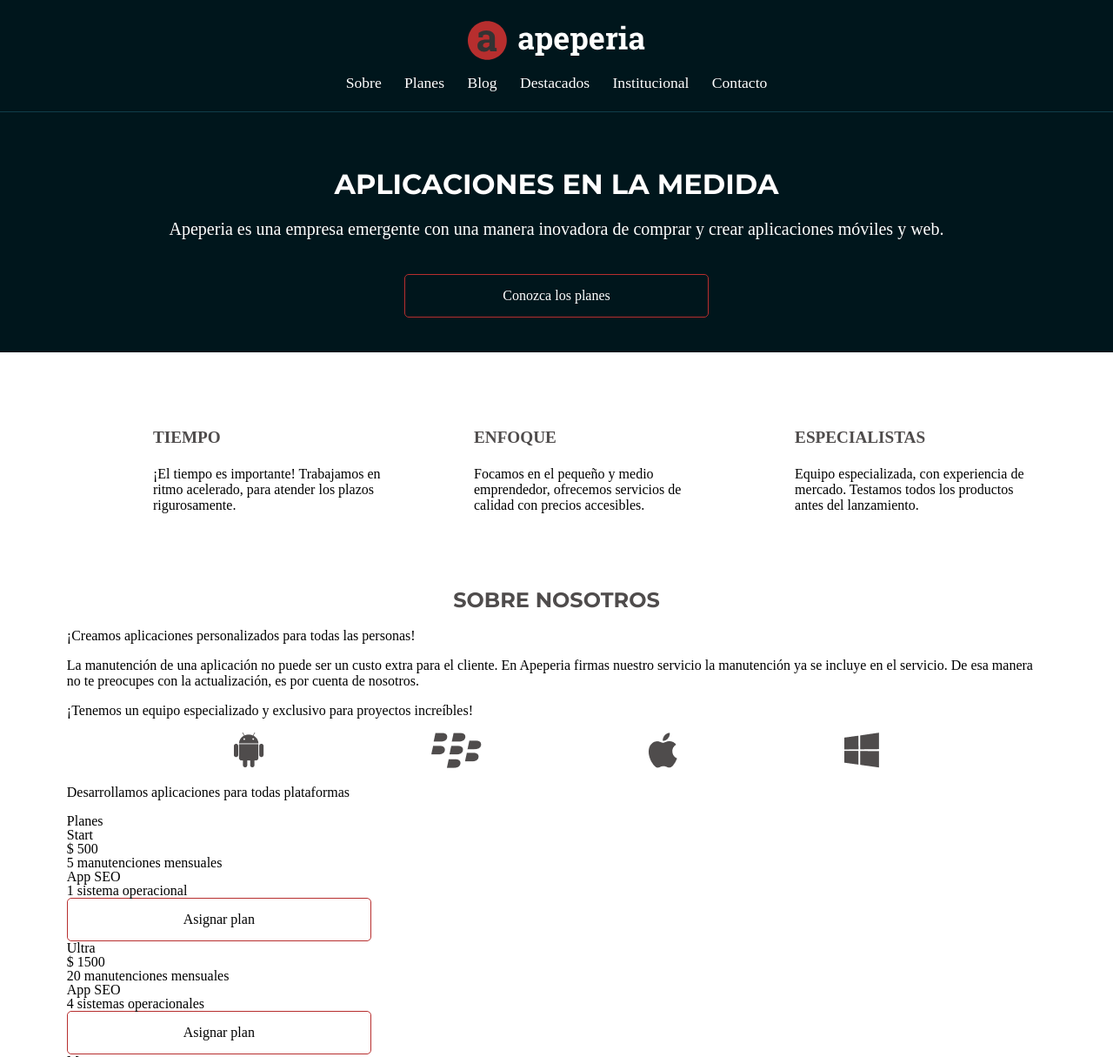
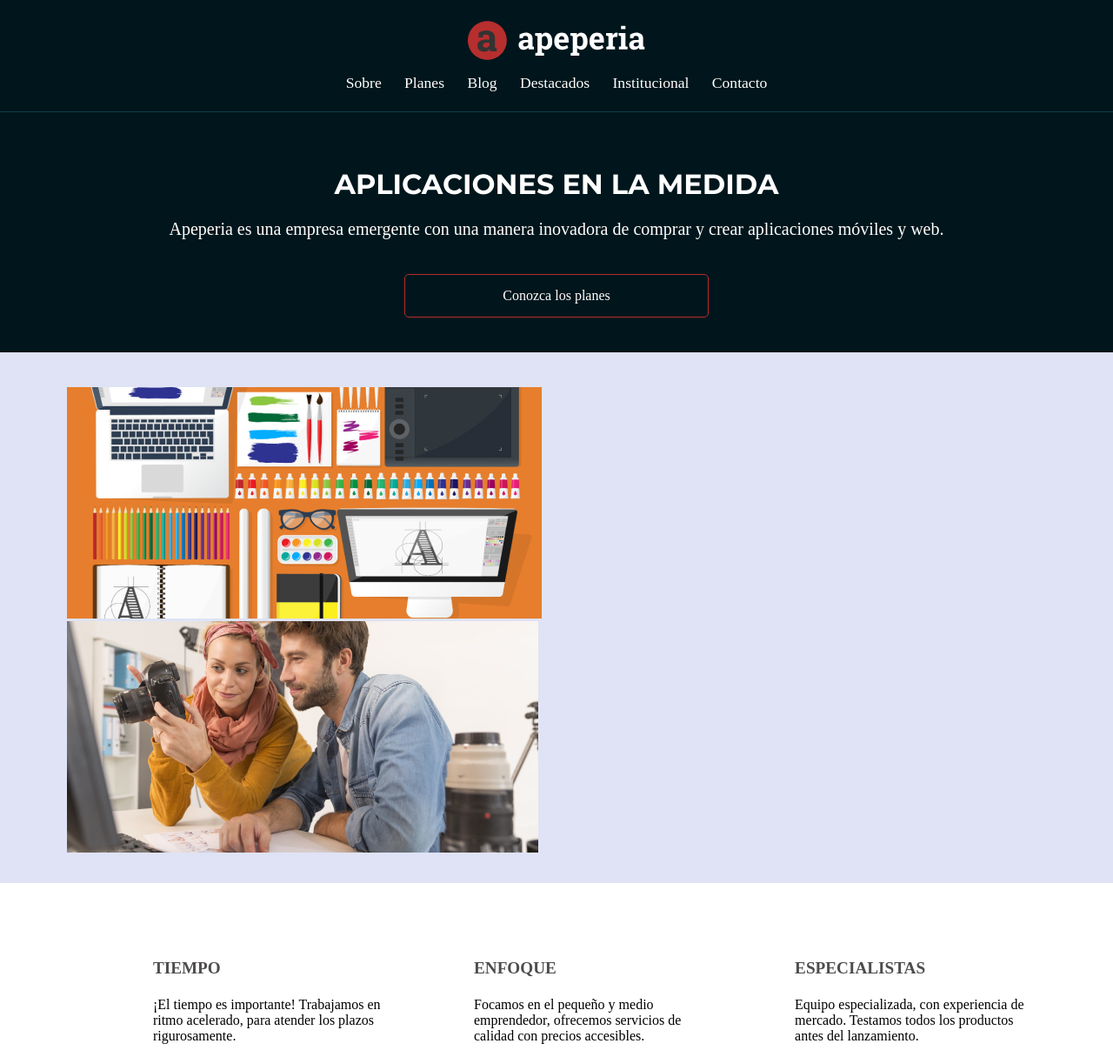
Before and after one commit to LUENRA9/ApeperiaProyecto, a plain HTML site: page index.html in a window 1280 px wide. Shown: the top 1215 px of the page at 87% size. Drawn offline with Linux system fonts and the light colour scheme.

Commit message:
cahnging padding and background

```diff
--- /dev/null
+++ b/css/destacaados.css
@@ -0,0 +1,5 @@
+.destacados{
+    background-color: var(--background-azul-claro);
+    padding-top: 2.5rem;
+    padding-bottom: 2rem;
+}
--- a/index.html
+++ b/index.html
@@ -13,6 +13,7 @@
     <link rel="stylesheet" href="css/sobre-nosotros.css">
     <link rel="stylesheet" href="css/contacto.css">
     <link rel="stylesheet" href="css/institucional.css">
+    <link rel="stylesheet" href="css/destacaados.css">
 
 </head>
 <body>
@@ -36,6 +37,22 @@
             <a class="llamada__boton boton" href="#">Conozca los planes</a>
         </section>
     </main>
+
+    <section class="destacados container">
+        <h2 class="destacados__titulo"></h2>
+        <a href="">
+            <figure class="destacados__panel">
+                <img src="img/empezando-a-crear-logo.png" alt="logo" class="destacados__panel-imagen">
+                <figC class="destacados__panel-texto"></figC>
+            </figure>
+        </a>
+        <a href="">
+            <figure class="destacados__panel">
+                <img src="img/sugestiones-fotografias.png" alt="sugerencias" class="destacados__panel-imagen">
+                <figC class="destacados__panel-texto"></figC>
+            </figure>
+        </a><a href="" class="destacados__boton"></a>
+    </section>
 
     <section class="diferenciales container">
         <ul class="diferenciales__lista">
```
